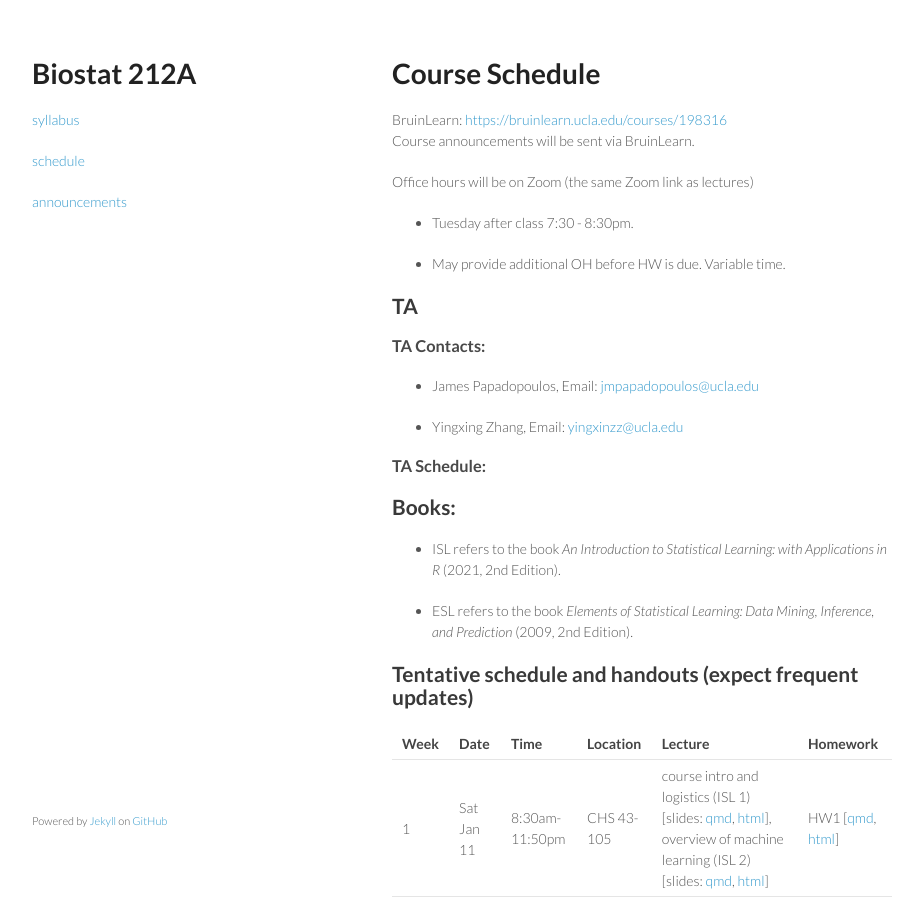
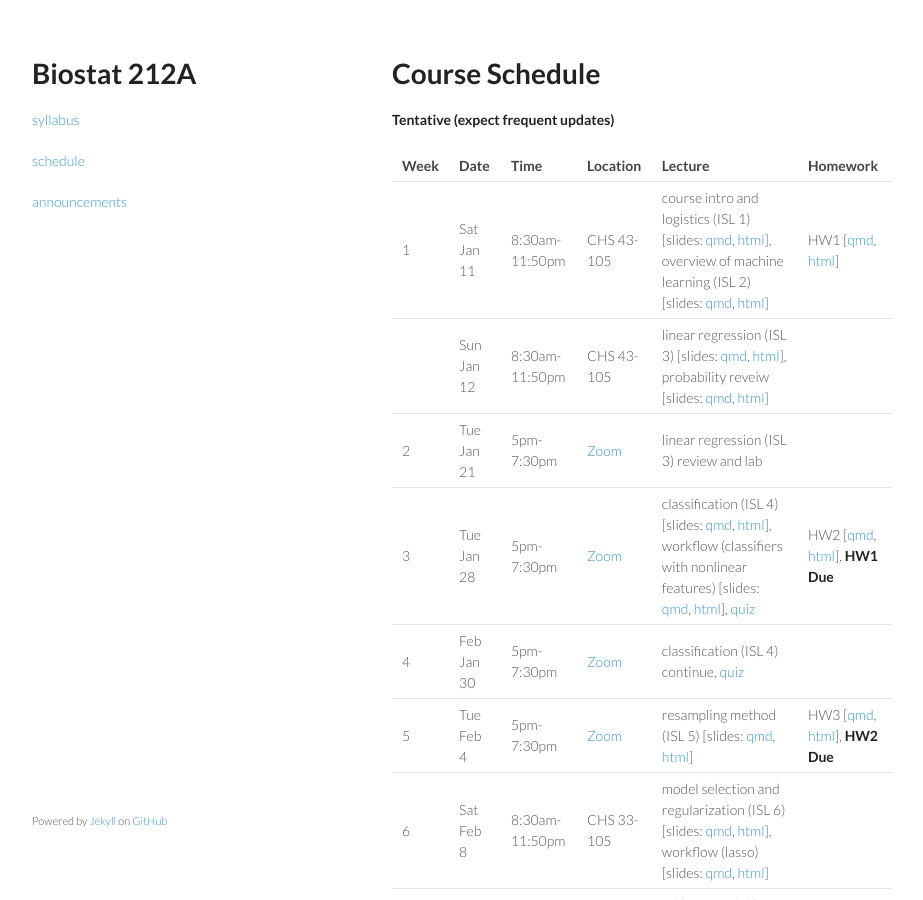
Before and after one commit to ucla-biostat-212a/2025winter, a Jekyll site: the page built from schedule/schedule.md, in a window 1280 px wide and 900 px high. Shown: the whole window, without its empty margins (178-1101 px from the left). Built offline with Jekyll 4.4.1, drawn with Linux system fonts in a browser that asks for light colours.

Commit message:
update schedule and syllabus

```diff
--- a/schedule/schedule.md
+++ b/schedule/schedule.md
@@ -5,37 +5,7 @@ title: Biostat 212A
 
 # Course Schedule
 
-
-BruinLearn: <https://bruinlearn.ucla.edu/courses/198316>
-Course announcements will be sent via BruinLearn.
-
-Office hours will be on Zoom (the same Zoom link as lectures)
-
-- Tuesday after class 7:30 - 8:30pm.
-
-- May provide additional OH before HW is due. Variable time.
-
-
-## TA
-
-### TA Contacts:
-
-- James Papadopoulos, Email: <jmpapadopoulos@ucla.edu>
-
-- Yingxing Zhang, Email: <yingxinzz@ucla.edu>
-
-### TA Schedule:
-
-
-
-## Books:
-
-- ISL refers to the book _An Introduction to Statistical Learning: with Applications in R_ (2021, 2nd Edition).
-
-- ESL refers to the book _Elements of Statistical Learning: Data Mining, Inference, and Prediction_ (2009, 2nd Edition).
-
-
-## Tentative schedule and handouts (expect frequent updates)
+**Tentative (expect frequent updates)**
 
 
 | Week | Date       | Time           | Location                                   | Lecture                                                                                                                                                                                                                                                                                                                                                                                                                                                                                                                                                                                                                                                                                                                                                                                                                                                                                                          | Homework                                                                                                                                      |
```
Also changed, not shown: syllabus/syllabus.md (+19 -2 lines).
